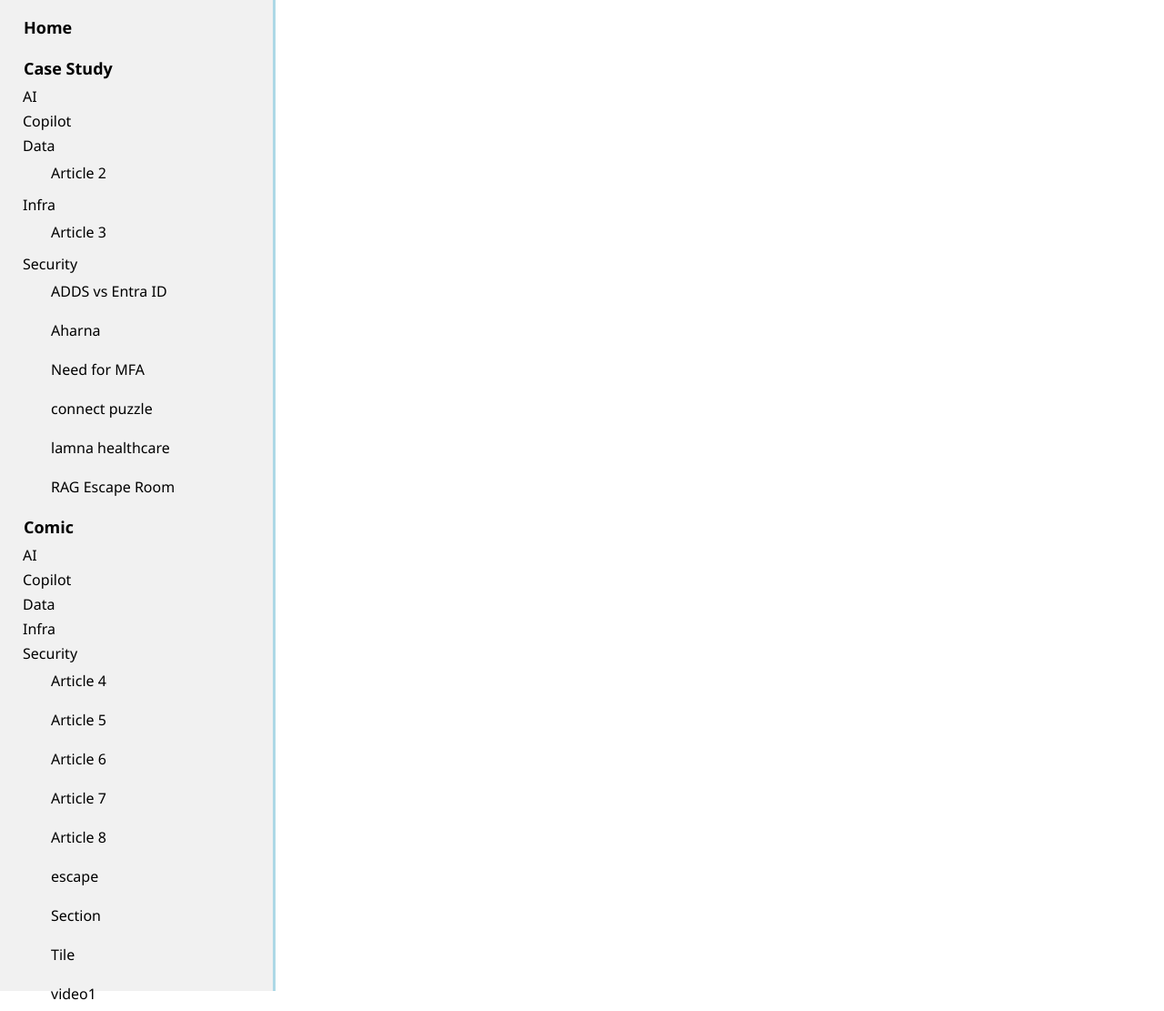
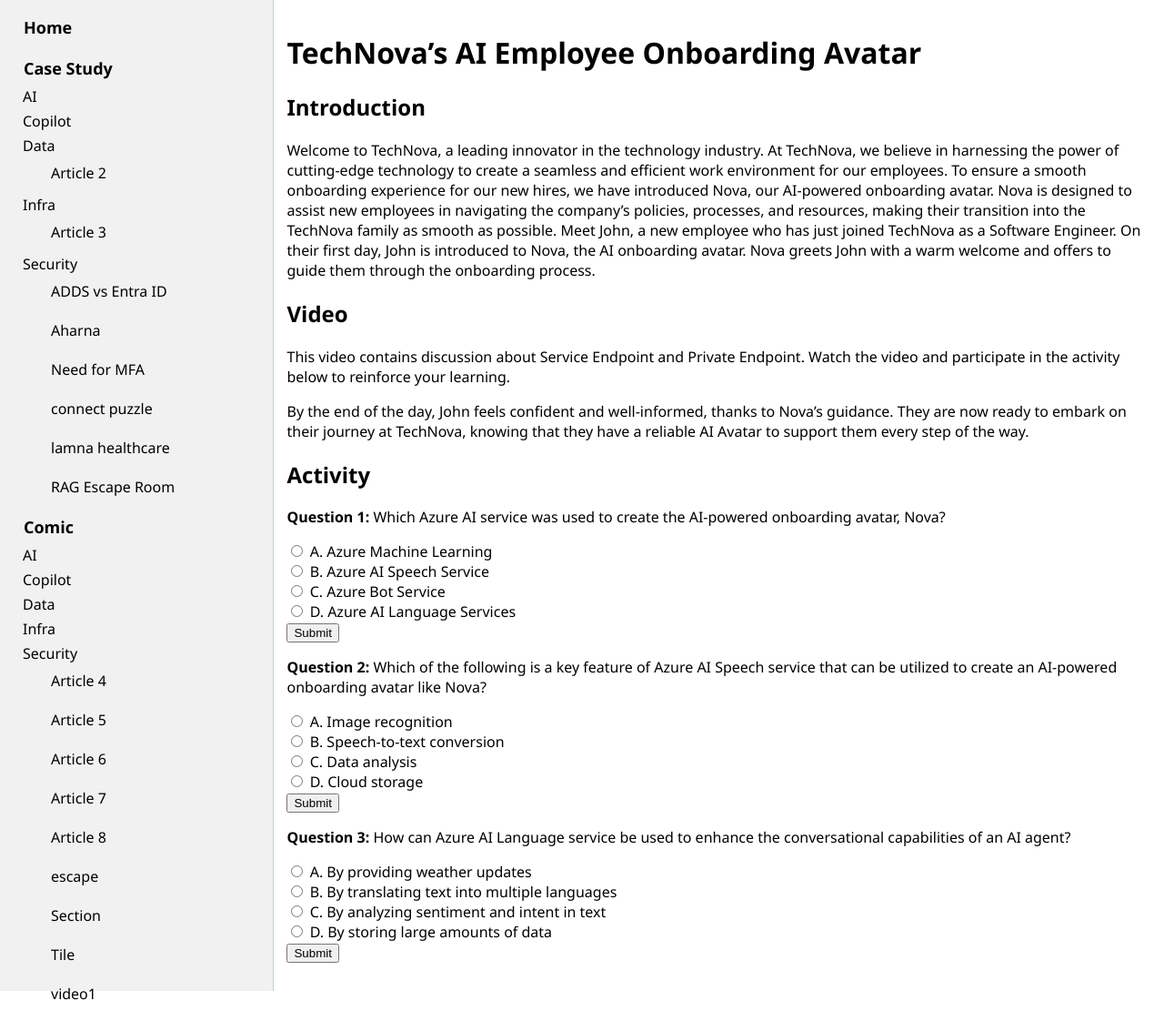
Before and after one commit to julietrajan/demo1, a Jekyll site: the page built from project-files/folder1/himanshuavatar.md, in a window 1280 px wide. Shown: the whole page at 91% size. Built offline with Jekyll 4.4.1, drawn with Linux system fonts in a browser that asks for light colours.

Commit message:
Update himanshuavatar.md

```diff
--- a/project-files/folder1/himanshuavatar.md
+++ b/project-files/folder1/himanshuavatar.md
@@ -5,3 +5,148 @@
 sub-category: "Data and AI"
 courses: [AI-102,]
 ---
+
+# TechNova’s AI Employee Onboarding Avatar
+
+## Introduction
+
+Welcome to TechNova, a leading innovator in the technology industry. At TechNova, we believe in harnessing the power of cutting-edge technology to create a seamless and efficient work environment for our employees. To ensure a smooth onboarding experience for our new hires, we have introduced Nova, our AI-powered onboarding avatar. Nova is designed to assist new employees in navigating the company's policies, processes, and resources, making their transition into the TechNova family as smooth as possible.
+Meet John, a new employee who has just joined TechNova as a Software Engineer. On their first day, John is introduced to Nova, the AI onboarding avatar. Nova greets John with a warm welcome and offers to guide them through the onboarding process.
+
+## Video
+This video contains discussion about Service Endpoint and Private Endpoint. Watch the video and participate in the activity below to reinforce your learning.
+
+
+By the end of the day, John feels confident and well-informed, thanks to Nova's guidance. They are now ready to embark on their journey at TechNova, knowing that they have a reliable AI Avatar to support them every step of the way.
+
+## Activity
+
+**Question 1:** Which Azure AI service was used to create the AI-powered onboarding avatar, Nova?
+<form id="quizForm1">
+  <input type="radio" id="q1a" name="q1" value="A">
+  <label for="q1a">A. Azure Machine Learning</label><br>
+  <input type="radio" id="q1b" name="q1" value="B">
+  <label for="q1b">B. Azure AI Speech Service</label><br>
+  <input type="radio" id="q1c" name="q1" value="C">
+  <label for="q1c">C. Azure Bot Service</label><br>
+  <input type="radio" id="q1d" name="q1" value="D">
+  <label for="q1d">D. Azure AI Language Services</label><br>
+  <button type="button" onclick="checkAnswer1()" class="styled-button">Submit</button>
+</form>
+
+<p id="result1"></p>
+
+
+**Question 2:** Which of the following is a key feature of Azure AI Speech service that can be utilized to create an AI-powered onboarding avatar like Nova?
+<form id="quizForm2">
+  <input type="radio" id="q2a" name="q2" value="A">
+  <label for="q2a">A. Image recognition</label><br>
+  <input type="radio" id="q2b" name="q2" value="B">
+  <label for="q2b">B. Speech-to-text conversion</label><br>
+  <input type="radio" id="q2c" name="q2" value="C">
+  <label for="q2c">C. Data analysis</label><br>
+  <input type="radio" id="q2d" name="q2" value="D">
+  <label for="q2d">D. Cloud storage</label><br>
+  <button type="button" onclick="checkAnswer2()" class="styled-button">Submit</button>
+</form>
+
+<p id="result2"></p>
+
+
+**Question 3:** How can Azure AI Language service be used to enhance the conversational capabilities of an AI agent?
+<form id="quizForm3">
+  <input type="radio" id="q3a" name="q3" value="A">
+  <label for="q3a">A. By providing weather updates</label><br>
+  <input type="radio" id="q3b" name="q3" value="B">
+  <label for="q3b">B. By translating text into multiple languages</label><br>
+  <input type="radio" id="q3c" name="q3" value="C">
+  <label for="q3c">C. By analyzing sentiment and intent in text</label><br>
+  <input type="radio" id="q3d" name="q3" value="D">
+  <label for="q3d">D. By storing large amounts of data</label><br>
+  <button type="button" onclick="checkAnswer3()" class="styled-button">Submit</button>
+</form>
+
+<p id="result3"></p>
+
+
+<script>
+  function checkAnswer1() {
+    var radios = document.getElementsByName('q1');
+    var correctAnswer = 'B';
+    var result = document.getElementById('result1');
+    var selected = false;
+
+    for (var i = 0; i < radios.length; i++) {
+      if (radios[i].checked) {
+        selected = true;
+        if (radios[i].value === correctAnswer) {
+          result.textContent = 'Correct!';
+          result.style.color = 'green';
+        } else {
+          result.textContent = 'Incorrect. Try again!';
+          result.style.color = 'red';
+        }
+        break;
+      }
+    }
+
+    if (!selected) {
+      result.textContent = 'Please select an answer.';
+      result.style.color = 'orange';
+    }
+  }
+
+  function checkAnswer2() {
+    var radios = document.getElementsByName('q2');
+    var correctAnswer = 'B';
+    var result = document.getElementById('result2');
+    var selected = false;
+
+    for (var i = 0; i < radios.length; i++) {
+      if (radios[i].checked) {
+        selected = true;
+        if (radios[i].value === correctAnswer) {
+          result.textContent = 'Correct!';
+          result.style.color = 'green';
+        } else {
+          result.textContent = 'Incorrect. Try again!';
+          result.style.color = 'red';
+        }
+        break;
+      }
+    }
+
+    if (!selected) {
+      result.textContent = 'Please select an answer.';
+      result.style.color = 'orange';
+    }
+  }
+
+  function checkAnswer3() {
+    var radios = document.getElementsByName('q3');
+    var correctAnswer = 'C';
+    var result = document.getElementById('result3');
+    var selected = false;
+
+    for (var i = 0; i < radios.length; i++) {
+      if (radios[i].checked) {
+        selected = true;
+        if (radios[i].value === correctAnswer) {
+          result.textContent = 'Correct!';
+          result.style.color = 'green';
+        } else {
+          result.textContent = 'Incorrect. Try again!';
+          result.style.color = 'red';
+        }
+        break;
+      }
+    }
+
+    if (!selected) {
+      result.textContent = 'Please select an answer.';
+      result.style.color = 'orange';
+    }
+  }
+
+
+</script>
```
